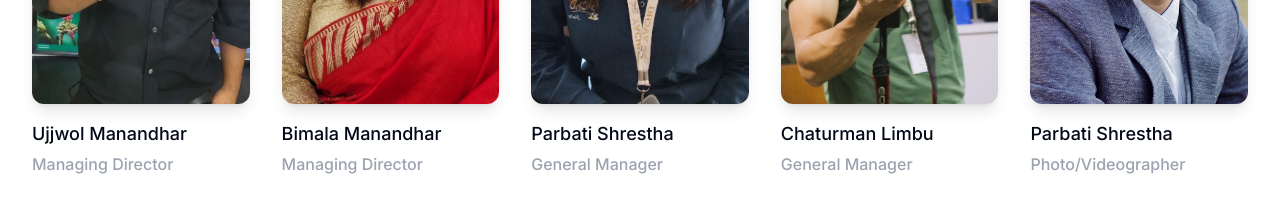
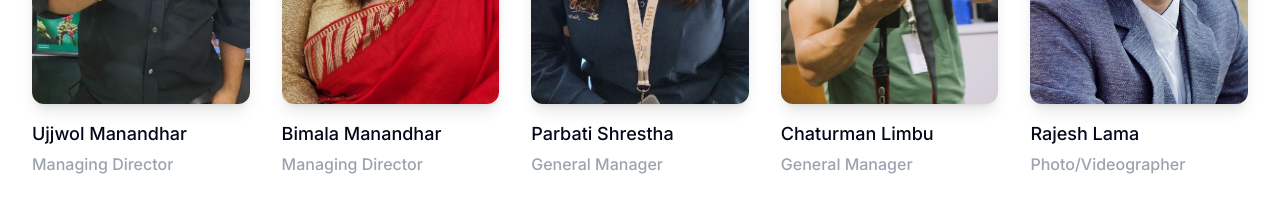
Before and after one commit to manavkhadka0/yachu, a Next.js app: page / in a window 1280 px wide. Shown: the part 2240-2450 px from the top of the page. Built offline with nearby package versions, Linux system fonts and the light colour scheme.

Commit message:
typo fix

```diff
--- a/constants/about.ts
+++ b/constants/about.ts
@@ -20,7 +20,7 @@ export const OUR_TEAM = [
     position: "General Manager",
   },
   {
-    name: "Parbati Shrestha",
+    name: "Rajesh Lama",
     imageSrc: "/team/rajesh-lama-photographer.jpeg",
     position: "Photo/Videographer",
   },
```
